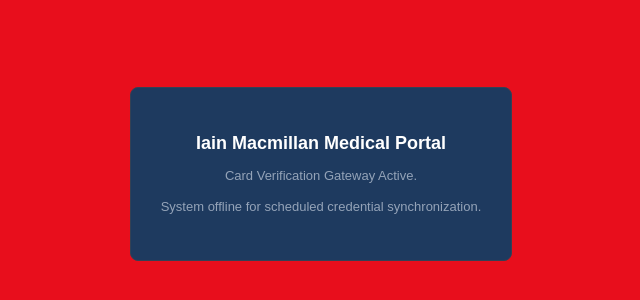
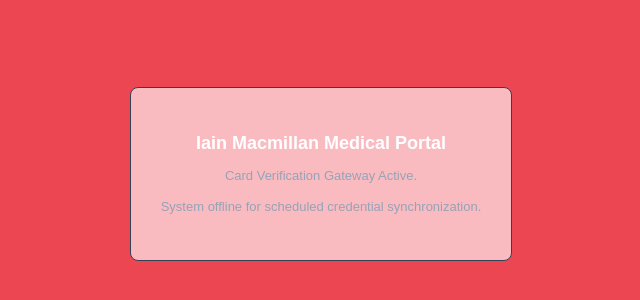
Before and after one commit to iainmacthai/emergency, a plain HTML site: page index.html in a window 1280 px wide. Shown: the part 246-546 px from the top of the page, without its empty margins (319-959 px from the left). Drawn offline with Linux system fonts and the light colour scheme.

Commit message:
Update index.html

```diff
--- a/index.html
+++ b/index.html
@@ -7,7 +7,7 @@
   <style>
     body {
       font-family: Arial, sans-serif;
-      background: #e80e1c;
+      background: #eb4651;
       color: #ffffff;
       display: flex;
       align-items: center;
@@ -18,7 +18,7 @@
       padding: 20px;
     }
     .box {
-      background: #1e3a5f;
+      background: #fabbc0;
       padding: 30px;
       border-radius: 8px;
       max-width: 400px;
```
